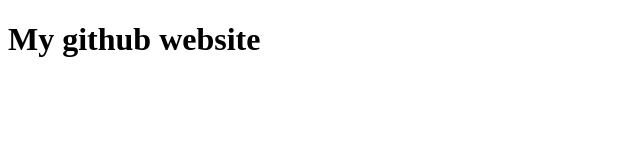
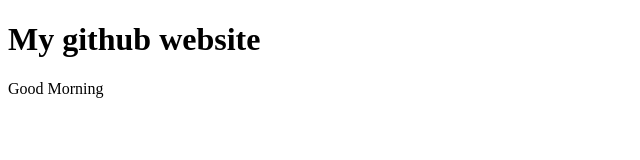
Before and after one commit to bmkabyo18/my-second-web, a plain HTML site: page index.html in a window 1280 px wide. Shown: the whole page, without its empty margins (0-640 px from the left). Drawn offline with Linux system fonts and the light colour scheme.

Commit message:
second changes

```diff
--- a/index.html
+++ b/index.html
@@ -8,6 +8,8 @@
 </head>
 <body>
     <h1>My github website</h1>
+    <div>
+        <p>Good Morning</p>
 
 
 </body>
```
